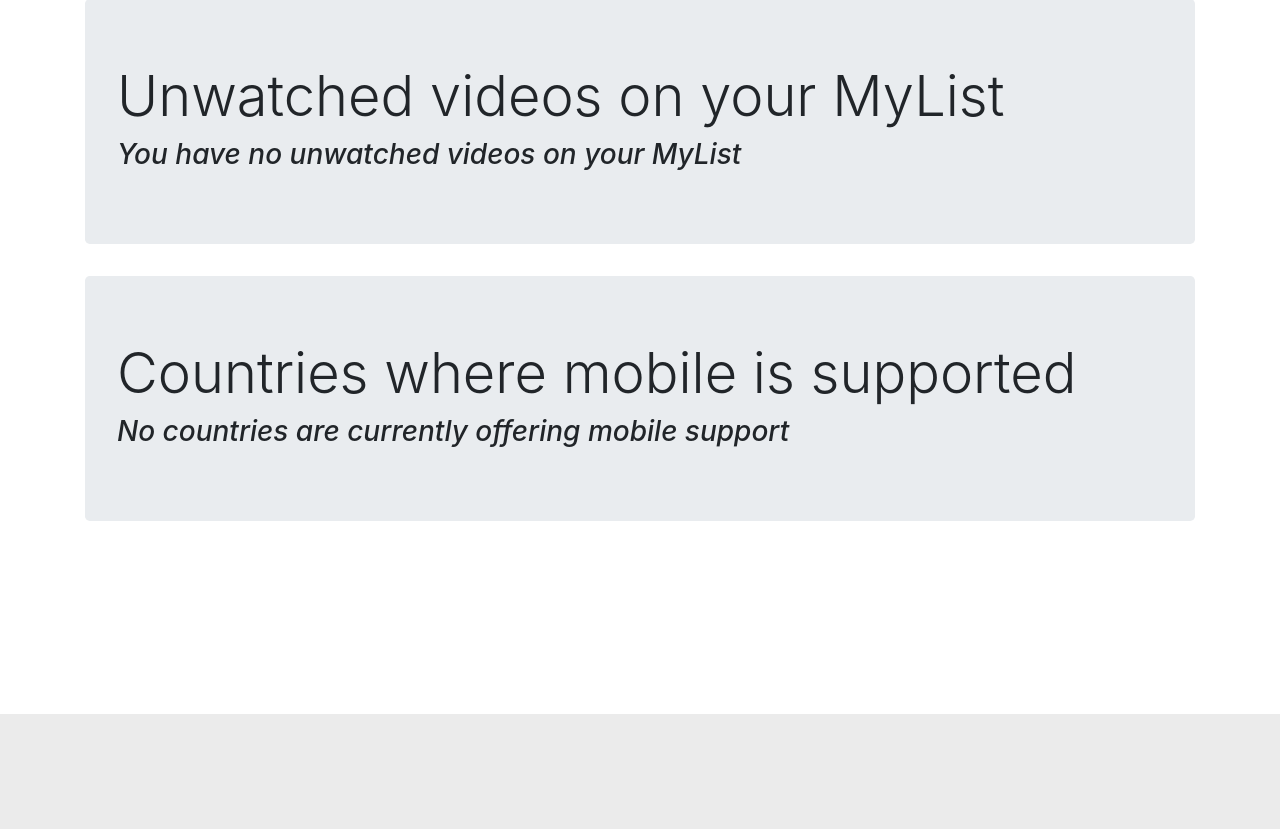
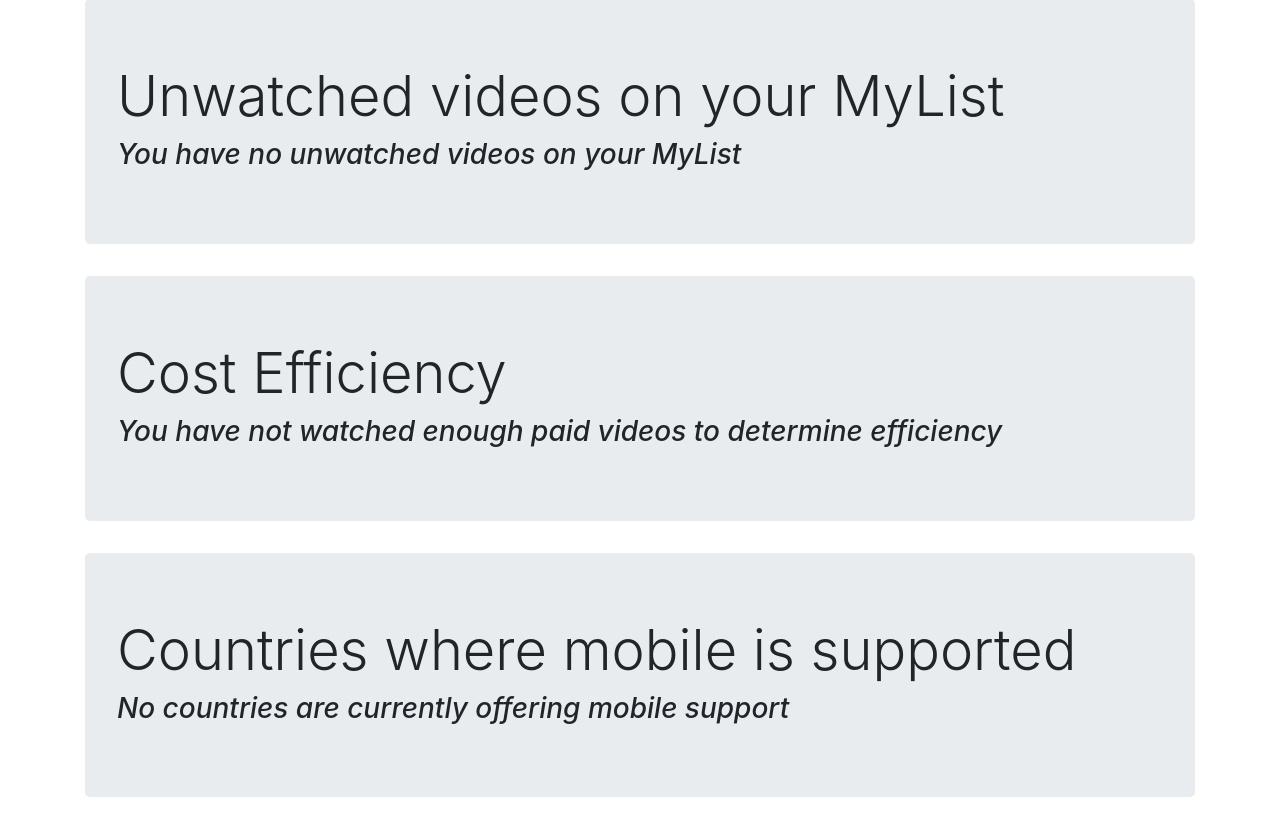
Before and after one commit to kevfallon1/YaTV, a Flask app: template templates/reports.html in a window 1280 px wide. Shown: the part 86-915 px from the top of the page. Before the commit the page ends 800 px from the top, so only its background shows below. Run offline with Flask 2, Linux system fonts and the light colour scheme; the template is opened without the code that fills it, so the values that code supplies are empty; some libraries are stand-ins or nearby versions.

Commit message:
Added final complex report

```diff
--- a/templates/reports.html
+++ b/templates/reports.html
@@ -15,6 +15,24 @@
     </div>
 
     <div class="jumbotron">
+        <h5 class="display-4">Cost Efficiency</h5>
+        {% if efficiency %}
+          <a style="color:#9932CC;">
+              <h2>${{ efficiency['CostEfficiency'] }} per video</h2>
+          </a>
+
+          <a>
+              <h5>{{ efficiency['videosWatched'] }} video's watched,
+                 {{ efficiency['subscriptionsCost'] }} paid in subscriptions
+              </h5>
+          </a>
+      {% else %}
+          <h3 style="font-style:italic">You have not watched enough paid videos to determine efficiency</h3>
+      {% endif %}
+      </div>
+
+
+    <div class="jumbotron">
         <h5 class="display-4">Countries where mobile is supported</h5>
         {% if mobilecountries %}
         {% for country in mobilecountries %}
--- a/yatv.py
+++ b/yatv.py
@@ -516,5 +516,13 @@ def reports():
 			+ " FROM watched w LEFT JOIN user u ON w.UserEmail = u.Email"
 			+ " INNER JOIN video v ON v.VideoID = w.VideoID WHERE u.Email = '" + current_user.id + "'"
 			+ " ORDER BY VideoTitle").fetchall()
+
+	efficiency = conn.execute("SELECT videosWatched, ('$' || Cost) AS subscriptionsCost,"
+			+ " PRINTF('%.2f', CAST(videosWatched AS FLOAT) / Cost) AS CostEfficiency"
+			+ " FROM(SELECT (COUNT(w.VideoID) / COUNT(DISTINCT asub.AppName)) AS videosWatched,"
+        	+ " (asub.Cost * COUNT(DISTINCT asub.AppName)) AS Cost"
+    		+ " FROM appsubscription asub INNER JOIN user u ON asub.UserEmail = u.Email"
+        	+ " INNER JOIN watched w ON u.Email = w.UserEmail WHERE u.Email = '" + current_user.id + "' GROUP BY u.Email"
+    		+ " HAVING videosWatched > 0)").fetchone()
 	conn.close()
-	return render_template('reports.html', mobilecountries=mobilecountries, unwatched=unwatched)
+	return render_template('reports.html', mobilecountries=mobilecountries, unwatched=unwatched, efficiency=efficiency)
```
